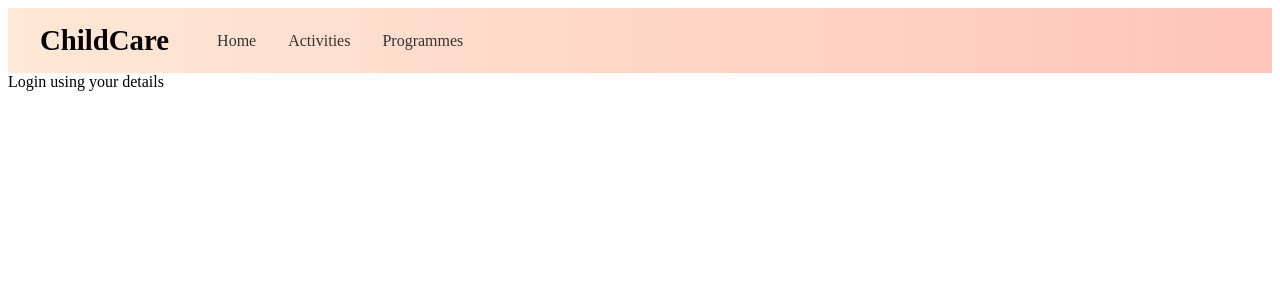
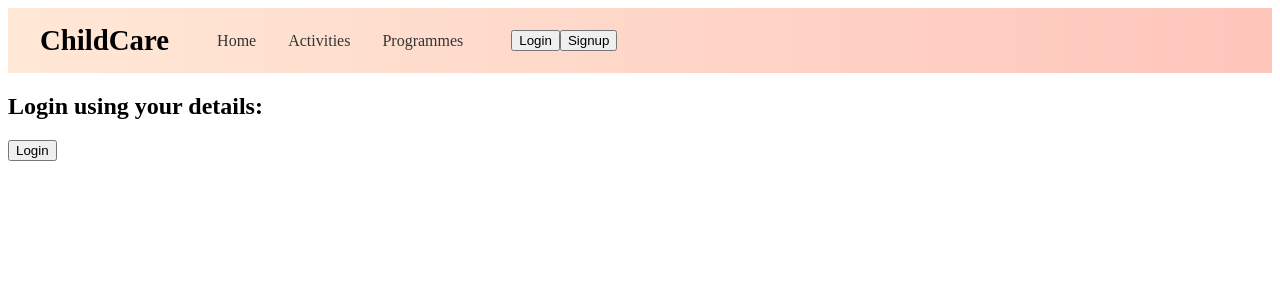
Before and after one commit to srivyshnavi1505/ChildCare, a React (Vite) app: page /login in a window 1280 px wide. Shown: the top 300 px of the page. Built offline with nearby package versions, Linux system fonts and the light colour scheme.

Commit message:
login and signup basic setup

```diff
--- a/src/App.jsx
+++ b/src/App.jsx
@@ -1,4 +1,4 @@
-import React from 'react'
+import React, { useState } from 'react'
 import Navbar from './components/navbar'
 import {Routes, Route} from 'react-router-dom'
 import Login from './pages/login'
@@ -8,18 +8,23 @@ import Activities from './pages/activities'
 import Programmes from './pages/programmes'
 import Signup from './pages/signup'
 import Children from './pages/children'
+import Child from './pages/child'
 
 const App = () => {
+
+  const [loggedin,setloggedin]=useState(false);
+
   return (
     <div>
-      <Navbar />
+      <Navbar loggedin={loggedin} setloggedin={setloggedin} />
       <Routes>
         <Route path='/' element={<Homepage />} />
         <Route path='/activities' element={<Activities />} />
         <Route path='/programmes' element={<Programmes />} />
-        <Route path='/login' element={<Login />} />
+        <Route path='/login' element={<Login loggedin={loggedin} setloggedin={setloggedin} />} />
         <Route path='/signup' element={<Signup />} />
         <Route path='/children' element={<Children />} />
+        <Route path='/children/:id' element={<Child />} />
         <Route path='*' element={<Error404 />} />
       </Routes>
 
--- a/src/components/navbar.jsx
+++ b/src/components/navbar.jsx
@@ -1,8 +1,9 @@
-import React from "react";
+import React, { useState } from "react";
 import { Link } from "react-router-dom";
 import "./navbar.css";
 
-const Navbar = () => {
+const Navbar = ({loggedin,setloggedin}) => {
+
   return (
     <div className="title">
       <Link to="/"><h1>ChildCare</h1></Link>
@@ -10,7 +11,12 @@ const Navbar = () => {
         <p><Link to="/">Home</Link></p>
         <p><Link to="/activities">Activities</Link></p>
         <p><Link to="/programmes">Programmes</Link></p>
+        {loggedin && <p><Link to="/children">Children</Link></p>}
       </div>
+      {!loggedin && <div>
+      <Link to='/login'><button>Login</button></Link>
+      <Link to='/signup'><button>Signup</button></Link> </div>}
+      {loggedin && <button onClick={()=> setloggedin(false)}>Logout</button>}
     </div>
   );
 };
--- /dev/null
+++ b/src/pages/child.jsx
@@ -0,0 +1,27 @@
+import axios from "axios";
+import { useEffect, useState } from "react";
+import { useParams } from "react-router-dom";
+
+const Child = () => {
+
+const {id}=useParams();
+const [child, setchild]= useState({});
+
+useEffect(()=> {
+    axios.get('http://localhost:3000/'+id)
+        .then((res)=> {
+            setchild(res.data);
+        })
+        .catch(err=> console.log(err));
+})
+
+    return (
+        <div className="child">
+            <h2>{child.name}</h2>
+            <p>{child.age}</p>
+            <button>Donate</button>
+        </div>
+     );
+}
+
+export default Child;
--- a/src/pages/children.jsx
+++ b/src/pages/children.jsx
@@ -1,5 +1,6 @@
 import axios from "axios";
 import { useEffect, useState } from "react";
+import { Link } from "react-router-dom";
 
 const Children = () => {
 
@@ -17,10 +18,12 @@ useEffect(()=> {
         <div>
             <h2>List of children: </h2>
             {children.map((child)=> (
-                <div className="child" key={child._id}>
+                <Link to={`/children/${child._id}`}>
+                    <div className="child" key={child._id}>
                     <h3>{child.name}</h3>
                     <p>{child.age}</p>
-                </div>
+                    </div>
+                </Link>
             ))}
         </div>
      );
--- a/src/pages/login.jsx
+++ b/src/pages/login.jsx
@@ -1,8 +1,19 @@
+import { useNavigate } from "react-router-dom";
 
+const Login = ({loggedin,setloggedin}) => {
 
-const Login = () => {
+  const navigate=useNavigate();
+
+  const logincontrol= ()=> {
+    setloggedin(true);
+    navigate('/');
+  }
+
   return (
-    <div>Login using your details</div>
+    <div>
+      <h2>Login using your details: </h2>
+      <button onClick={logincontrol}>Login</button>
+      </div>
   )
 }
 
--- a/src/pages/signup.jsx
+++ b/src/pages/signup.jsx
@@ -1,9 +1,19 @@
 import React from "react";
+import { useNavigate } from "react-router-dom";
 
 const Signup = () => {
+
+    const navigate=useNavigate();
+
+    const signupcontrol=()=> {
+        navigate('/');
+        alert("Account created succesfully");
+    }
+
     return (
         <div>
-            signup page
+            <h2>Create Account: </h2>
+            <button onClick={signupcontrol}>Signup</button>
         </div>
      );
 }
```
Also changed, not shown: 1 other file (tests, documents, lock files or other folders).
